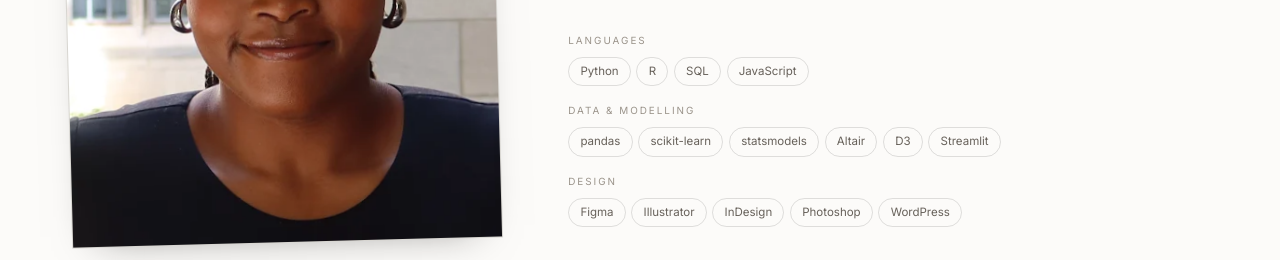
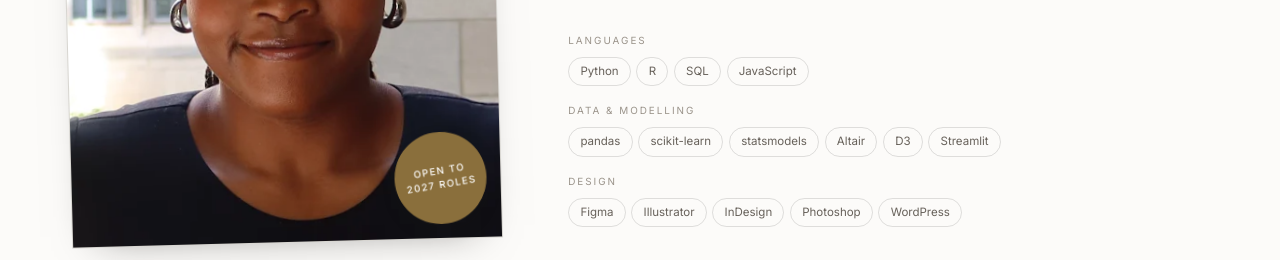
Before and after one commit to Tahvia127/Tahvia127.github.io, a plain HTML site: page index.html in a window 1280 px wide. Shown: the part 1264-1524 px from the top of the page. Drawn offline with nearby package versions, Linux system fonts and the light colour scheme.

Commit message:
Add an open-to-roles badge to the portrait

```diff
--- a/index.html
+++ b/index.html
@@ -134,6 +134,13 @@ a{color:inherit;text-decoration:none}
   border-left:1px dashed rgba(255,255,255,.5);border-right:1px dashed rgba(255,255,255,.5);
   box-shadow:0 2px 5px rgba(17,16,16,.14)}
 .photo img{width:100%;height:100%;object-fit:cover;object-position:50% 42%;position:relative;z-index:1}
+.badge{position:absolute;right:14px;bottom:14px;z-index:3;width:92px;height:92px;border-radius:50%;
+  display:grid;place-items:center;text-align:center;background:var(--accent);color:#fff;
+  font-size:.6rem;letter-spacing:.14em;text-transform:uppercase;font-weight:500;line-height:1.5;
+  transform:rotate(-8deg);box-shadow:0 6px 18px -8px rgba(17,16,16,.5);
+  transition:transform .6s var(--e)}
+.photo:hover .badge{transform:rotate(0deg) scale(1.04)}
+@media(max-width:520px){.badge{width:74px;height:74px;font-size:.53rem;right:10px;bottom:10px}}
 .about h2{font-family:var(--f-s);font-weight:400;font-size:clamp(2.6rem,6vw,4rem);line-height:1;margin:0 0 1.5rem}
 .about p{color:var(--soft);margin:0 0 1.1rem;max-width:58ch}
 .about em{font-style:italic;color:var(--ink)}
@@ -214,6 +221,7 @@ a{color:inherit;text-decoration:none}
   <div class="shell">
     <div class="photo rv" id="photo">
       <img src="photos/portrait.webp" alt="La'Tahvia Williams" id="portrait" width="576" height="576">
+      <span class="badge">Open to<br>2027 roles</span>
     </div>
     <div class="rv">
       <h2>About me</h2>
```
